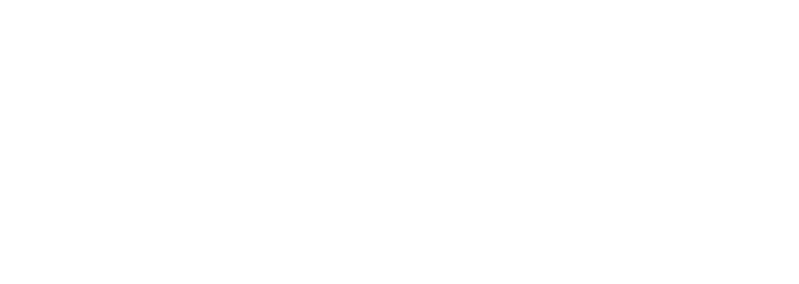
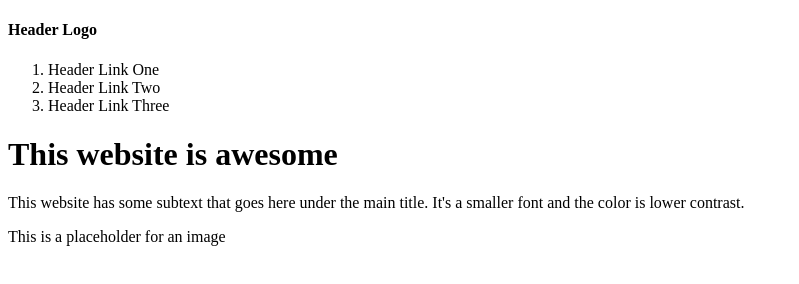
Before and after one commit to applesfrost/odin-landing-page, a plain HTML site: page index.html in a window 1280 px wide. Shown: the whole page, without its empty margins (0-799 px from the left). Drawn offline with Linux system fonts and the light colour scheme.

Commit message:
boiler plate header 1st

```diff
--- a/index.html
+++ b/index.html
@@ -7,6 +7,23 @@
     <title>Document</title>
 </head>
 <body>
-
+    <header>
+        <h4>Header Logo</h4>
+        <nav>
+            <ol>
+                <li>Header Link One</li>
+                <li>Header Link Two</li>
+                <li>Header Link Three</li>
+            </ol>
+        </nav>
+        <h1>This website is awesome</h1>
+        <p>This website has some subtext that goes here under the main title. It's a smaller font and the color is lower contrast.</p>
+        <div>
+            <p>This is a placeholder for an image</p>
+        </div>
+    </header>
+    <section></section>
+    <section></section>
+    <footer></footer>
 </body>
 </html>
```
